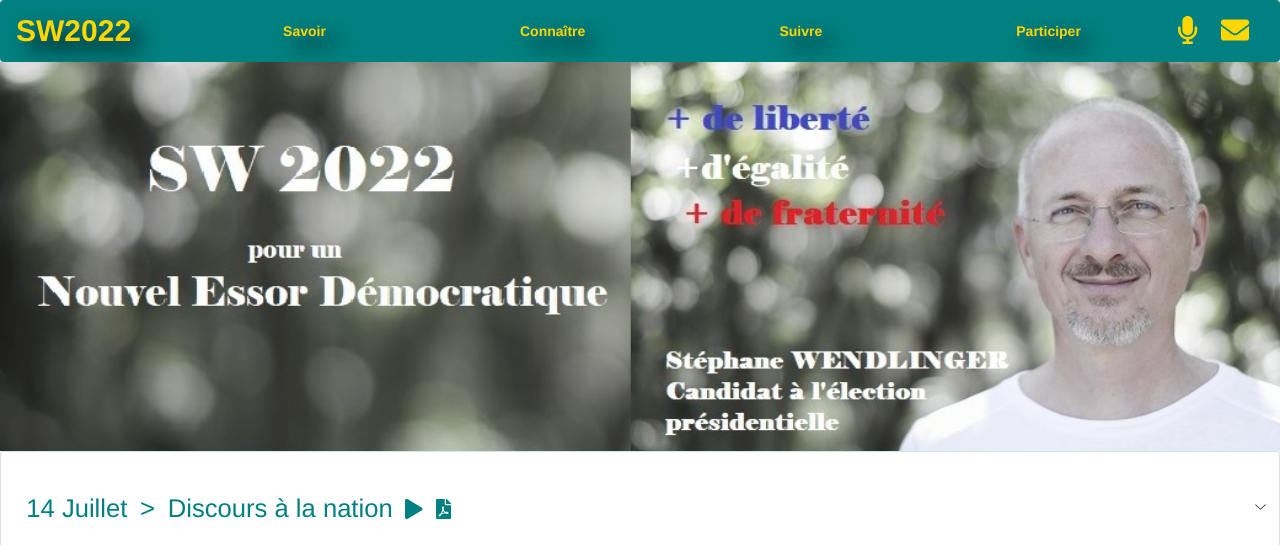
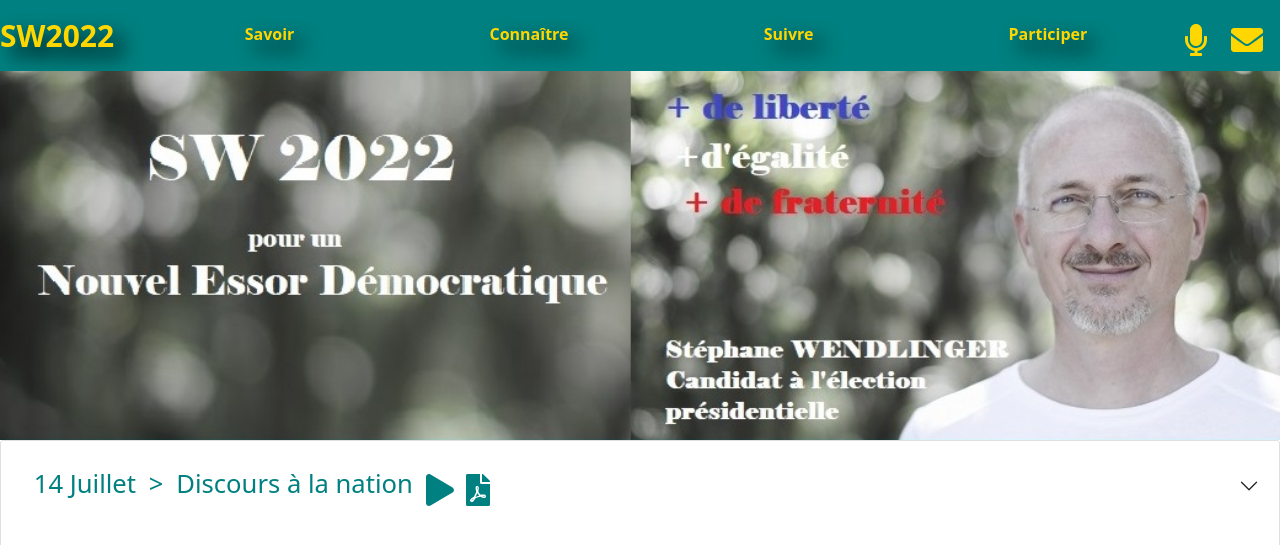
Before and after one commit to Jilvo/sw2022, a Django app: page / in a window 1280 px wide. Shown: the top 545 px of the page. Run offline with Django 3.2, Linux system fonts and the light colour scheme; some libraries are stand-ins or nearby versions.

Commit message:
few changes

```diff
--- a/actus/static/css/styles_changes.css
+++ b/actus/static/css/styles_changes.css
@@ -164,4 +164,3 @@ background: #F44336;
     width: 100%;
     height: 100%;
     }
-@media only screen and (max-width: 480px) {
--- a/actus/templates/base.html
+++ b/actus/templates/base.html
@@ -56,7 +56,4 @@
                 <a href="#"><i class="fab fa-youtube"></i></a>
             </div>
           </footer>
-        <link rel="stylesheet" href="https://maxcdn.bootstrapcdn.com/bootstrap/3.3.7/css/bootstrap.min.css">
-        <script src="https://ajax.googleapis.com/ajax/libs/jquery/3.2.0/jquery.min.js"></script>
-        <script src="https://maxcdn.bootstrapcdn.com/bootstrap/3.3.7/js/bootstrap.min.js"></script>
     </html>
--- a/actus/templates/index.html
+++ b/actus/templates/index.html
@@ -4,10 +4,10 @@
 
 <img class="banner" src="{% static 'assets/banner.png' %}">
 
-<div class="accordion" >
-    <div class="accordion-item" id="accordionExample">
+<div class="accordion" id="accordionExample">
+  <div class="accordion-item">
     <h2 class="accordion-header" id="headingOne">
-        <button class="accordion-button collapsed" type="button" data-bs-toggle="collapse" data-bs-target="#collapseOne" aria-expanded="false" aria-controls="collapseThree">
+      <button class="accordion-button collapsed" type="button" data-bs-toggle="collapse" data-bs-target="#collapseOne" aria-expanded="false" aria-controls="collapseOne">
         <div class="flex flex_row">
             <p class="home_article">14 Juillet</p>
             <p class="home_article">></p>
@@ -25,8 +25,8 @@
     </div>
   </div>
   <div class="accordion-item">
-      <h2 class="accordion-header" id="headingTwo">
-        <button class="accordion-button collapsed" type="button" data-bs-toggle="collapse" data-bs-target="#collapseTwo" aria-expanded="false" aria-controls="collapseThree">
+    <h2 class="accordion-header" id="headingOne">
+      <button class="accordion-button collapsed" type="button" data-bs-toggle="collapse" data-bs-target="#collapseTwo" aria-expanded="false" aria-controls="collapseTwo">
         <div class="flex flex_row">
             <p class="home_article">14 Juillet</p>
             <p class="home_article">></p>
@@ -37,64 +37,26 @@
         </div>
     </button>
     </h2>
-      <div id="collapseTwo" class="accordion-collapse collapse" aria-labelledby="headingTwo" data-bs-parent="#accordionExample">
+    <div id="collapseTwo" class="accordion-collapse collapse show" aria-labelledby="headingTwo" data-bs-parent="#accordionExample">
       <div class="accordion-body embedresize">
         <iframe width="530" height="315" src="https://www.youtube.com/embed/4SK8T5hEHnk" title="YouTube video player" frameborder="0" allow="accelerometer; autoplay; clipboard-write; encrypted-media; gyroscope; picture-in-picture" allowfullscreen></iframe>
     </div>
     </div>
   </div>
   <div class="accordion-item">
-        <h2 class="accordion-header" id="headingTwo">
-          <button class="accordion-button collapsed" type="button" data-bs-toggle="collapse" data-bs-target="#collapseTwo" aria-expanded="false" aria-controls="collapseThree">
+    <h2 class="accordion-header" id="headingThree">
+      <button class="accordion-button collapsed" type="button" data-bs-toggle="collapse" data-bs-target="#collapseThree" aria-expanded="false" aria-controls="collapseOne">
         <div class="flex flex_row">
             <p class="home_article">14 Juillet</p>
             <p class="home_article">></p>
             <p class="home_article">Discours à la nation</p>
-                  <a href=""><i class="fas fa-play fa-2x button_home_article"></i></a>
+            <i class="fas fa-play fa-2x button_home_article"></i>
             <a href="{% static 'assets/buttons/sw.pdf' %}" target="_blank"><i class="fas fa-file-pdf fa-2x button_home_article"></i></a>
             <!-- <a href="{% static 'assets/buttons/sw.pdf' %}" target="_blank"><img class="button_home_article" src="{% static 'assets/buttons/share.png' %}"></a> -->
         </div>
     </button>
     </h2>
-        <div id="collapseTwo" class="accordion-collapse collapse" aria-labelledby="headingTwo" data-bs-parent="#accordionExample">
-          <div class="accordion-body embedresize">
-              <iframe width="530" height="315" src="https://www.youtube.com/embed/4SK8T5hEHnk" title="YouTube video player" frameborder="0" allow="accelerometer; autoplay; clipboard-write; encrypted-media; gyroscope; picture-in-picture" allowfullscreen></iframe>
-          </div>
-        </div>
-      </div>
-      <div class="accordion-item">
-        <h2 class="accordion-header" id="headingTwo">
-          <button class="accordion-button collapsed" type="button" data-bs-toggle="collapse" data-bs-target="#collapseTree" aria-expanded="false" aria-controls="collapseThree">
-              <div class="flex flex_row">
-                  <p class="home_article">14 Juillet</p>
-                  <p class="home_article">></p>
-                  <p class="home_article">Discours à la nation</p>
-                  <a href=""><i class="fas fa-play fa-2x button_home_article"></i></a>
-                  <a href="{% static 'assets/buttons/sw.pdf' %}" target="_blank"><i class="fas fa-file-pdf fa-2x button_home_article"></i></a>
-                  <!-- <a href="{% static 'assets/buttons/sw.pdf' %}" target="_blank"><img class="button_home_article" src="{% static 'assets/buttons/share.png' %}"></a> -->
-              </div>
-          </button>
-        </h2>
-        <div id="collapseTree" class="accordion-collapse collapse" aria-labelledby="headingTwo" data-bs-parent="#accordionExample">
-          <div class="accordion-body embedresize">
-              <iframe width="530" height="315" src="https://www.youtube.com/embed/4SK8T5hEHnk" title="YouTube video player" frameborder="0" allow="accelerometer; autoplay; clipboard-write; encrypted-media; gyroscope; picture-in-picture" allowfullscreen></iframe>
-          </div>
-        </div>
-      </div>
-      <div class="accordion-item">
-        <h2 class="accordion-header" id="headingTwo">
-          <button class="accordion-button collapsed" type="button" data-bs-toggle="collapse" data-bs-target="#collapseFour" aria-expanded="false" aria-controls="collapseThree">
-              <div class="flex flex_row">
-                  <p class="home_article">14 Juillet</p>
-                  <p class="home_article">></p>
-                  <p class="home_article">Discours à la nation</p>
-                  <a href=""><i class="fas fa-play fa-2x button_home_article"></i></a>
-                  <a href="{% static 'assets/buttons/sw.pdf' %}" target="_blank"><i class="fas fa-file-pdf fa-2x button_home_article"></i></a>
-                  <!-- <a href="{% static 'assets/buttons/sw.pdf' %}" target="_blank"><img class="button_home_article" src="{% static 'assets/buttons/share.png' %}"></a> -->
-              </div>
-          </button>
-        </h2>
-        <div id="collapseFour" class="accordion-collapse collapse" aria-labelledby="headingTwo" data-bs-parent="#accordionExample">
+    <div id="collapseThree" class="accordion-collapse collapse show" aria-labelledby="headingThree" data-bs-parent="#accordionExample">
       <div class="accordion-body embedresize">
         <iframe width="530" height="315" src="https://www.youtube.com/embed/4SK8T5hEHnk" title="YouTube video player" frameborder="0" allow="accelerometer; autoplay; clipboard-write; encrypted-media; gyroscope; picture-in-picture" allowfullscreen></iframe>
     </div>
```
Lines whose indentation alone changed are shown as unchanged.
